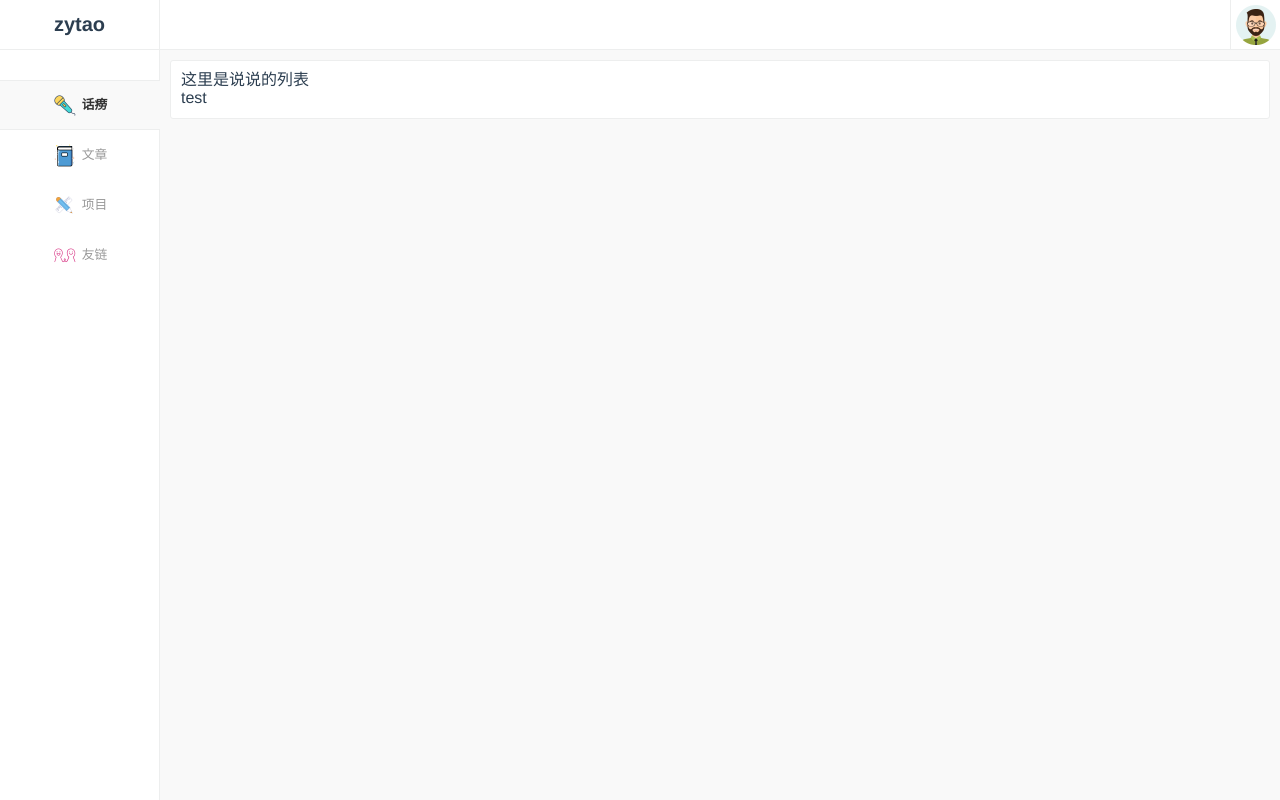
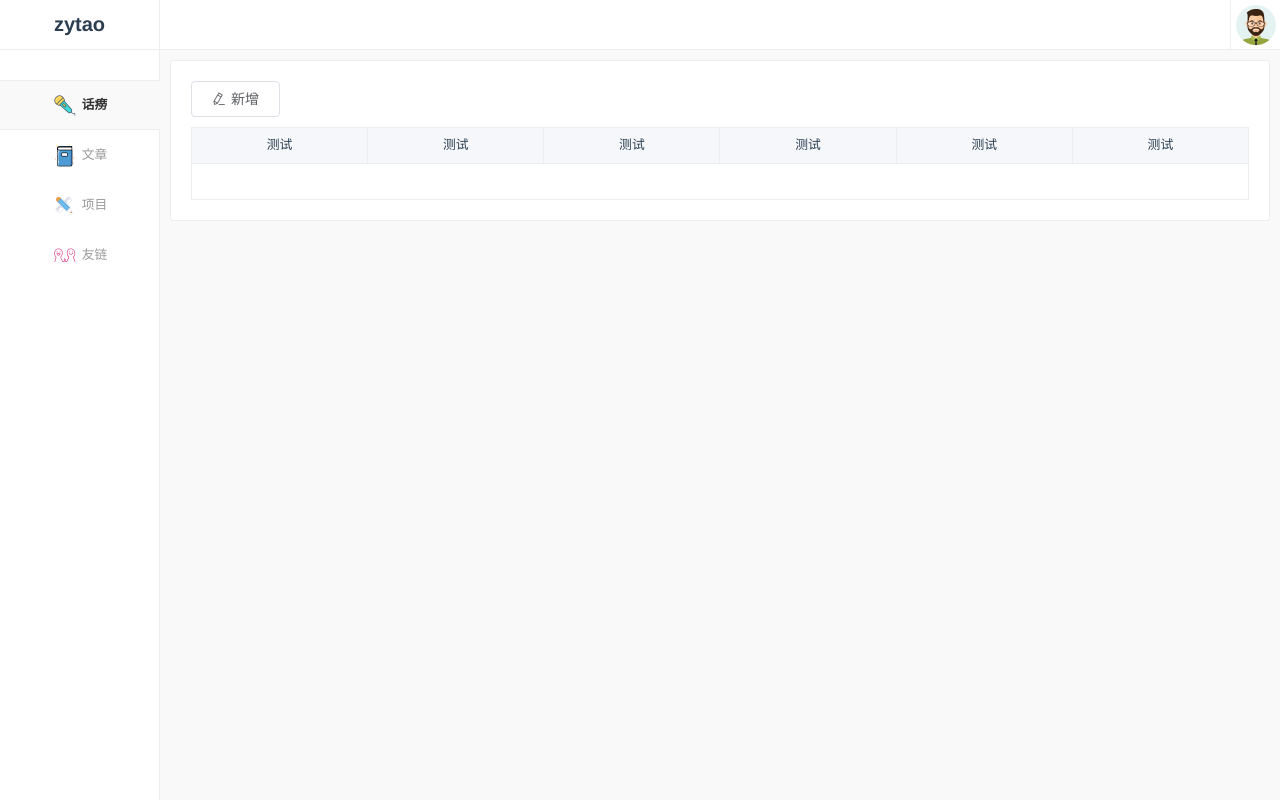
Before and after one commit to lambortao/zytao_admin, a Vue app: page /#/home/article in a window 1280 px wide. Both pictures are taken after a click on the element "话痨". Built offline with nearby package versions, Linux system fonts and the light colour scheme; no server answers.

Commit message:
信息列表组件开始

```diff
--- a/src/libs/my-table.vue
+++ b/src/libs/my-table.vue
@@ -1,13 +1,99 @@
 <template>
-  <div>
-    test
+  <div class="content">
+    <header>
+      <el-button icon="el-icon-edit">新增</el-button>
+    </header>
+    <table>
+      <tr class="header">
+        <td>测试</td>
+        <td>测试</td>
+        <td>测试</td>
+        <td>测试</td>
+        <td>测试</td>
+        <td>测试</td>
+      </tr>
+      <tr class="intro">
+
+      </tr>
+    </table>
   </div>
 </template>
 <script>
 export default {
-
+  props: {
+    portValue: {
+      type: Array,
+      required: true
+    }
+  }
 }
 </script>
 <style lang="scss" scoped>
+@import '../assets/scss/method.scss';
 
+.content{
+  padding: 10px;
+
+  header{
+    margin-bottom: 10px;
+    height: 36px;
+  }
+  table{
+    font-size: 0.8em;
+    width: 100%;
+    border-collapse: collapse;
+
+    tr,th,td{
+      border: 1px solid $borderColorLight;
+      padding: 0;
+    }
+    tr{
+      height: 36px;
+      text-align: center;
+    }
+    .table-none{
+      width: 100%;
+      height: 36px;
+      display: flex;
+      justify-content: center;
+      align-items: center;
+    }
+    td.title{
+      text-align: left;
+      padding-left: 10px;
+    }
+    tr.header{
+      background-color: #f5f7fa;
+    }
+    tr.intro{
+      &:nth-child(odd) {
+        background-color: #fafafa;
+      }
+
+      &:hover{
+        background-color: #f5f7fa;
+        transition: all 300ms ease;
+      }
+    }
+    td.icon{
+      b{
+        display: inline-block;
+        width: 25px;
+        height: 25px;
+        text-align: center;
+        line-height: 25px;
+        margin: 0;
+        cursor: pointer;
+        border: 1px solid $borderColorLight;
+        border-radius: 3px;
+        transition: all 300ms ease;
+
+        &:hover{
+          border: 1px solid $danger;
+          color: $danger;
+        }
+      }
+    }
+  }
+}
 </style>
--- a/src/main.js
+++ b/src/main.js
@@ -10,7 +10,7 @@ import axios from 'axios';
 // 调取公用函数内的接口函数
 import { __port } from '@/utils'
 
-Vue.use(ElementUI, { size: 'small', zIndex: 3000 });
+Vue.use(ElementUI, { size: 'medium', zIndex: 3000 });
 
 // 全局组件
 // 内容列表组件
--- a/src/views/think/list.vue
+++ b/src/views/think/list.vue
@@ -1,35 +1,35 @@
 <template>
   <div id="thinkList">
-    这里是说说的列表
-    <table-list></table-list>
+    <table-list
+    :port-value="portData"
+    />
   </div>
 </template>
 
 <script>
 import { getThinkList } from '@/api'
-// import { __port } from '@/utils'
 
 export default {
   data () {
     return {
-
+      portData: []
     }
   },
   methods: {
-    getArticleList () {
+    getList () {
        /**
        * 这里需要传的东西可能会有很多
        * 1、需要定义顶部工具栏需要哪些工具，如基础的新增，筛选，还有批量删除等
        * 2、还要传一个数组来确定列表需要显示什么东西
        * 3、列表后的操作工具栏需要显示什么东西
        */
-      this.$port('article/getArticleList').then(data => {
-        console.log(data);
+      this.$port('think/getList').then(data => {
+        this.portData = data;
       })
     }
   },
   created () {
-    this.getArticleList();
+    this.getList();
   }
 }
 </script>
```
